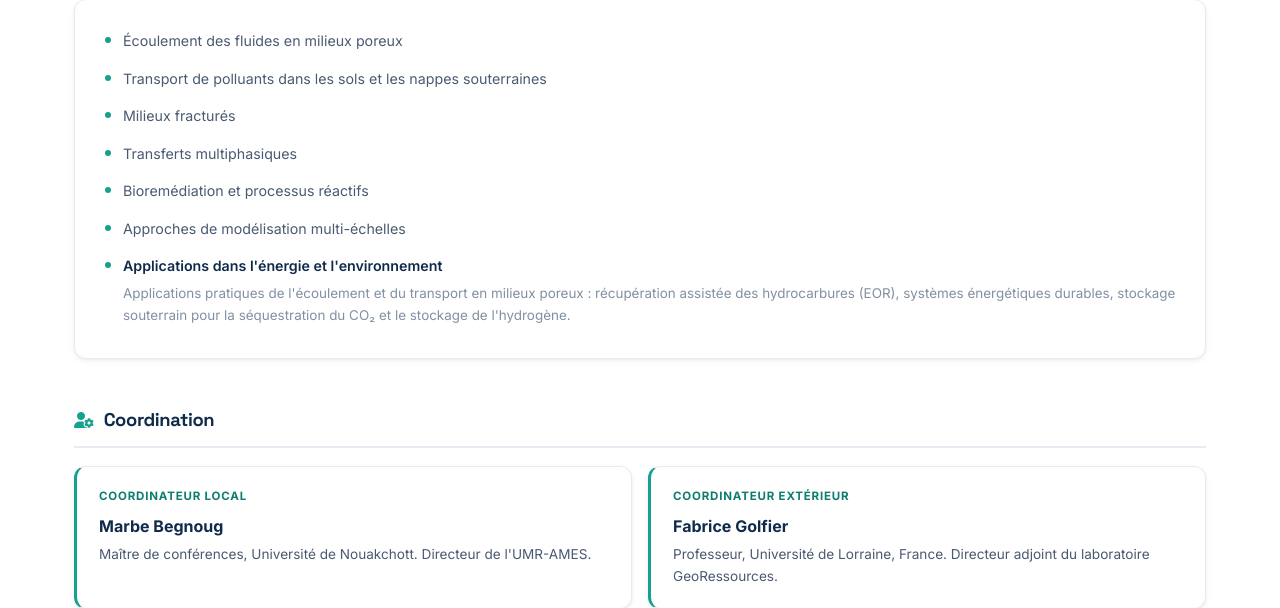
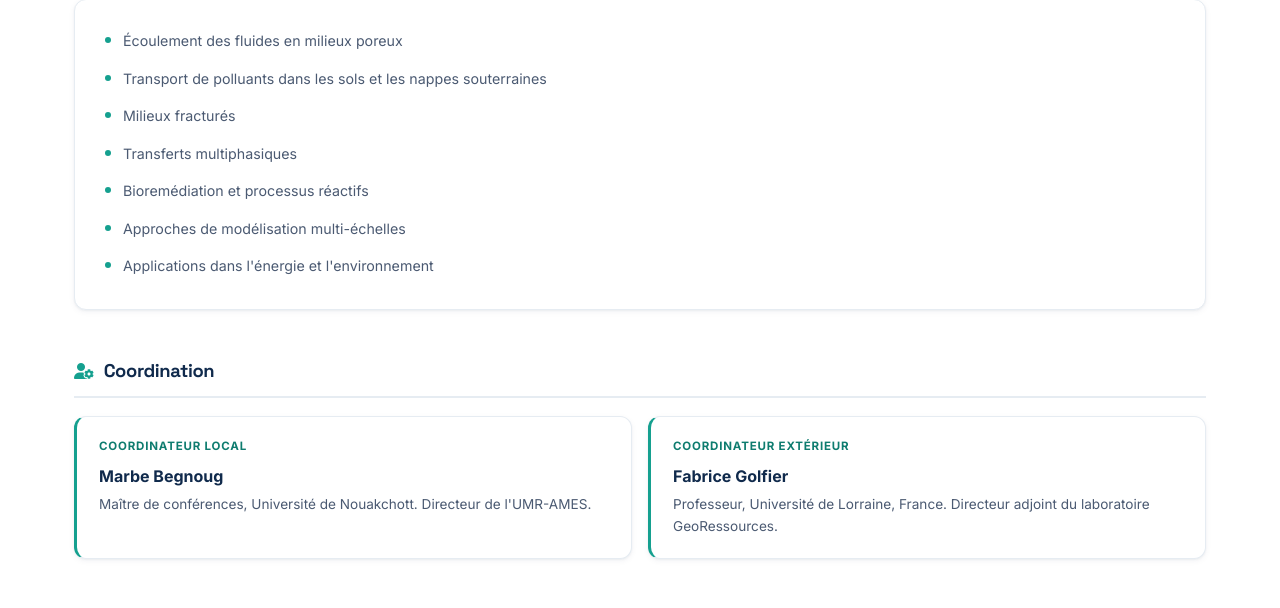
Before and after one commit to umr-ames/umr-ames.github.io, a PHP site: page / in a window 1280 px wide, after a click on "École CIMPA". Shown: the part 1365-1973 px from the top of the page. Run offline with PHP 8.4, Linux system fonts and the light colour scheme; data comes from the database, SQL or seed files in the repository; data that the repository does not hold is empty; some libraries are stand-ins or nearby versions.

Commit message:
CIMPA : aligner le septième thème sur la présentation des autres
Le thème « Applications dans l'énergie et l'environnement » ne garde que
son intitulé, dans la même graisse et la même couleur que les six autres.
La description est retirée — elle reste disponible dans la carte de cours
du même nom — ainsi que les deux règles CSS qui la mettaient en forme.

Co-Authored-By: Claude Opus 5 <noreply@anthropic.com>
Claude-Session: https://claude.ai/code/session_013ukbgZe9TuxSF3Z2bUBwWM

```diff
--- a/css/style.css
+++ b/css/style.css
@@ -675,12 +675,6 @@ h1, h2, h3, h4,
   width: 6px; height: 6px; border-radius: 50%; background: var(--accent);
 }
 
-.cimpa-themes li strong { color: var(--primary); font-weight: 600; }
-.cimpa-theme-desc {
-  display: block; margin-top: 4px;
-  font-size: 0.84rem; line-height: 1.7; color: var(--text-light);
-}
-
 .cimpa-highlights {
   display: grid; grid-template-columns: repeat(auto-fill, minmax(min(320px, 100%), 1fr)); gap: 16px;
 }
--- a/en/index.html
+++ b/en/index.html
@@ -580,10 +580,7 @@
         <li>Multiphase transfers</li>
         <li>Bioremediation and reactive processes</li>
         <li>Multi-scale modelling approaches</li>
-        <li><strong>Applications in energy and the environment</strong>
-            <span class="cimpa-theme-desc">Practical applications of flow and transport in porous media:
-            enhanced oil recovery (EOR), sustainable energy systems, and underground storage for CO₂
-            sequestration and hydrogen storage.</span></li>
+        <li>Applications in energy and the environment</li>
       </ul>
     </div>
 
--- a/index.html
+++ b/index.html
@@ -1260,10 +1260,7 @@
         <li>Transferts multiphasiques</li>
         <li>Bioremédiation et processus réactifs</li>
         <li>Approches de modélisation multi-échelles</li>
-        <li><strong>Applications dans l'énergie et l'environnement</strong>
-            <span class="cimpa-theme-desc">Applications pratiques de l'écoulement et du transport en
-            milieux poreux : récupération assistée des hydrocarbures (EOR), systèmes énergétiques
-            durables, stockage souterrain pour la séquestration du CO₂ et le stockage de l'hydrogène.</span></li>
+        <li>Applications dans l'énergie et l'environnement</li>
       </ul>
     </div>
 
```
